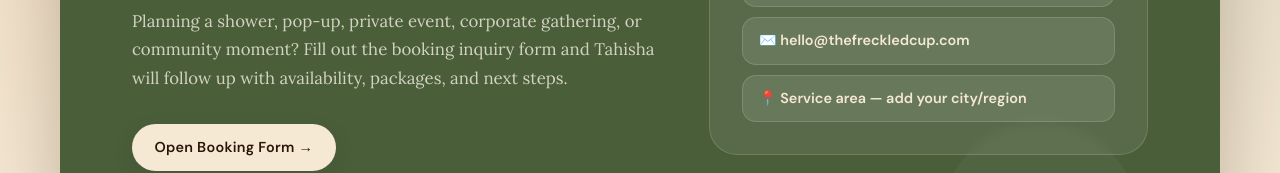
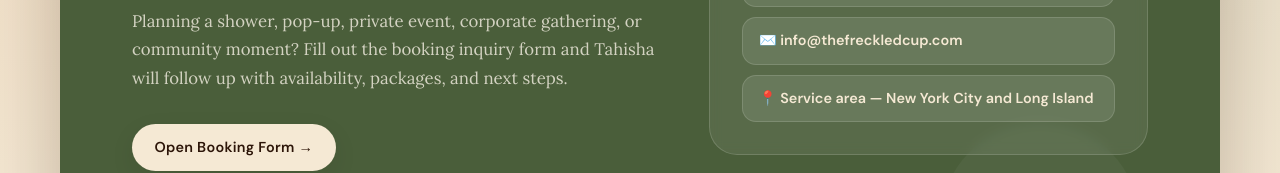
Before and after one commit to AsToldByDanii/thefreckledcup, a plain HTML site: page index.html in a window 1280 px wide. Shown: the part 4465-4638 px from the top of the page. Drawn offline with nearby package versions, Linux system fonts and the light colour scheme; a web font is replaced by a local one.

Commit message:
Update index.html

```diff
--- a/index.html
+++ b/index.html
@@ -991,10 +991,10 @@
                 📸 @thefreckledcup on Instagram
               </a>
               <div class="contact-link">
-                ✉️ hello@thefreckledcup.com
+                ✉️ info@thefreckledcup.com
               </div>
               <div class="contact-link">
-                📍 Service area — add your city/region
+                📍 Service area — New York City and Long Island
               </div>
             </div>
           </div>
```
